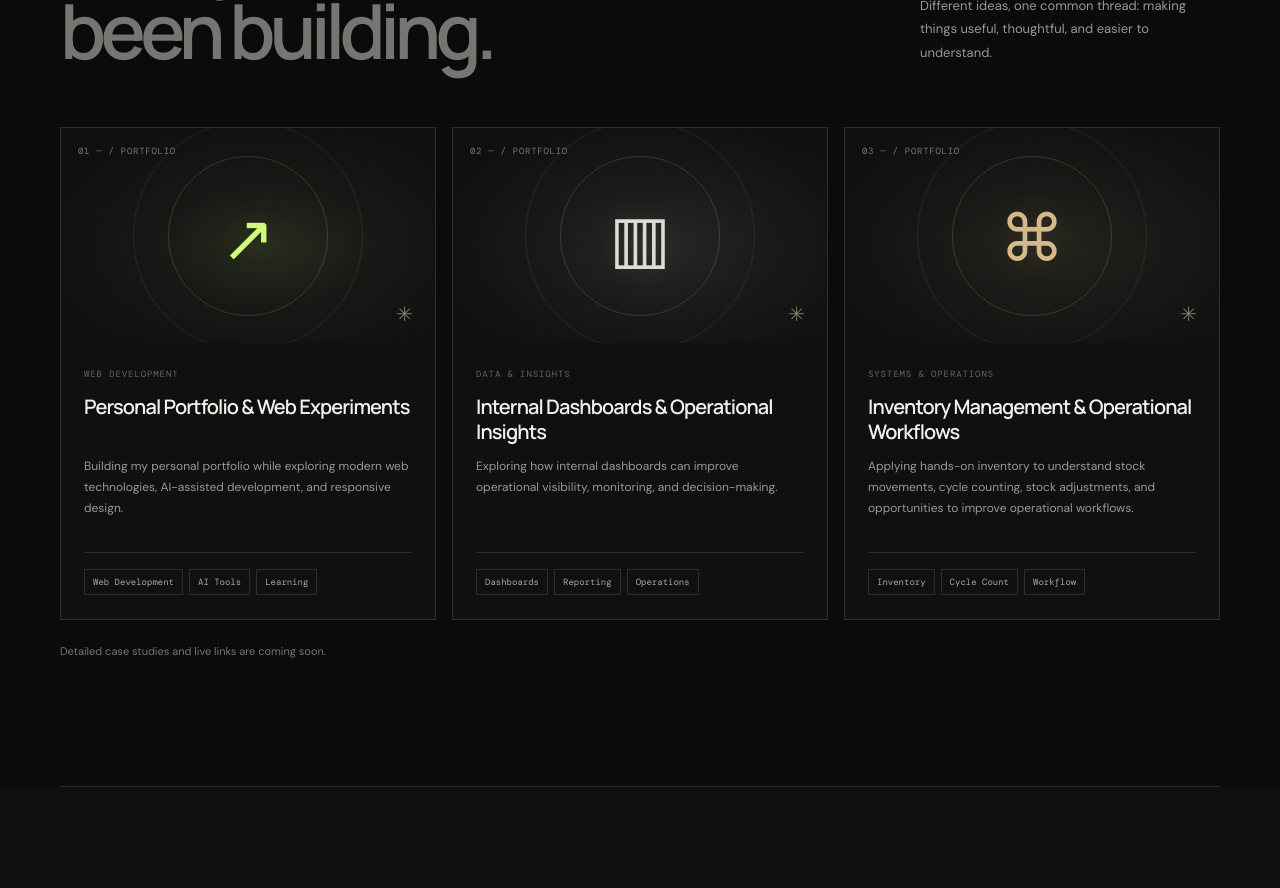
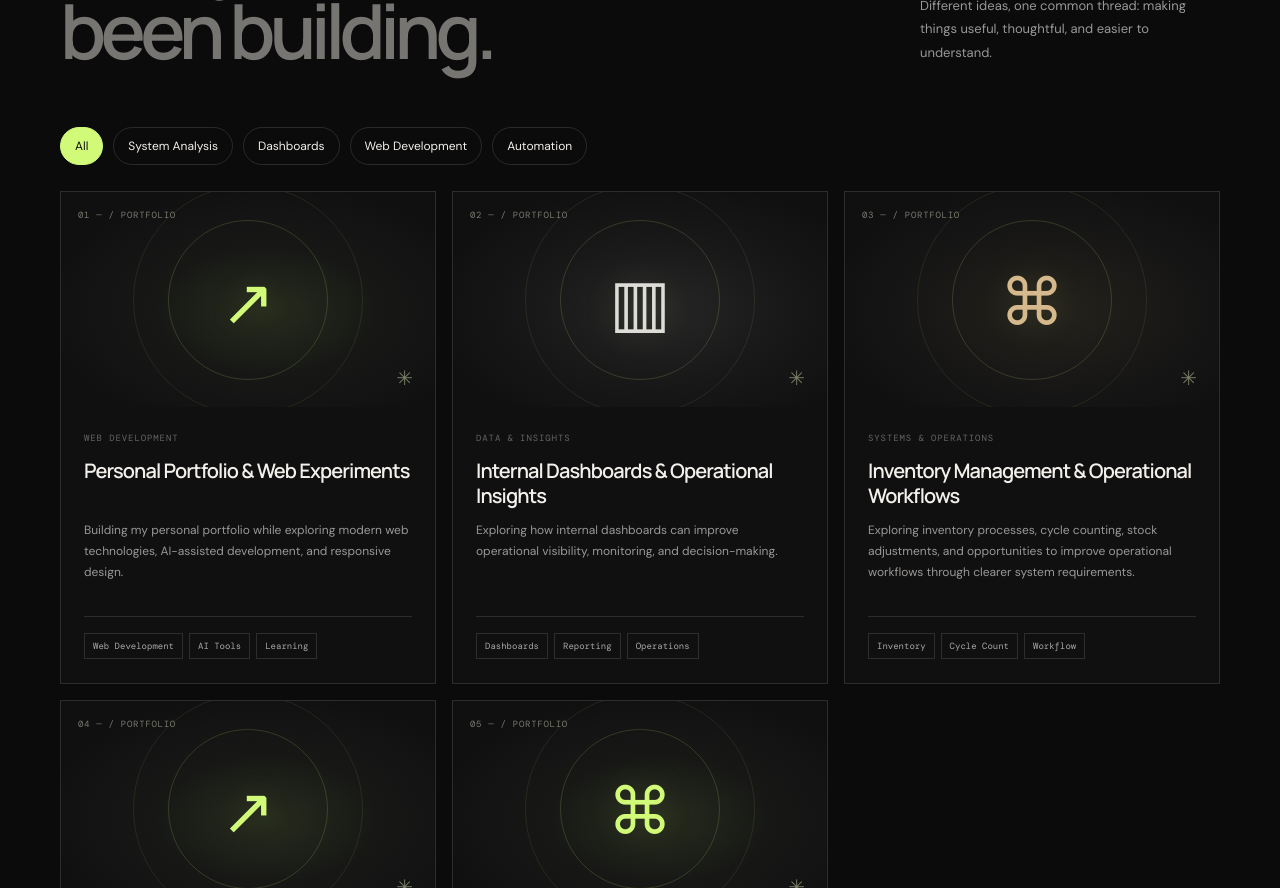
Before and after one commit to maurishasaragih/maurisha-portfolio, a Next.js app: page / in a window 1280 px wide. Shown: the part 3300-4188 px from the top of the page. Built offline with nearby package versions, Linux system fonts and the light colour scheme.

Commit message:
Update page.tsx

```diff
--- a/app/page.tsx
+++ b/app/page.tsx
@@ -51,9 +51,54 @@ const projectItems = [
     category: "SYSTEMS & OPERATIONS",
     title: "Inventory Management & Operational Workflows",
     description:
-      "Applying hands-on inventory  to understand stock movements, cycle counting, stock adjustments, and opportunities to improve operational workflows.",
+      "Exploring inventory processes, cycle counting, stock adjustments, and opportunities to improve operational workflows through clearer system requirements.",
     tags: ["Inventory", "Cycle Count", "Workflow"],
     symbol: "⌘",
+  },
+  {
+    number: "04",
+    category: "PERSONAL PRODUCT · IN PROGRESS",
+    title: "Personal Finance Dashboard",
+    description:
+      "A personal project concept for tracking income, expenses, monthly budgets, and cash flow in one clear dashboard.",
+    tags: ["Dashboard", "Finance", "Automation"],
+    symbol: "↗",
+  },
+  {
+    number: "05",
+    category: "PROCESS DESIGN · CONCEPT",
+    title: "Warehouse Operations Case Study",
+    description:
+      "A portfolio case-study concept mapping inbound, outbound, inventory monitoring, and cycle-count workflows using sample data.",
+    tags: ["System Analysis", "Warehouse", "Process Flow"],
+    symbol: "⌘",
+  },
+];
+
+const projectFilters = ["All", "System Analysis", "Dashboards", "Web Development", "Automation"];
+
+const caseStudies = [
+  {
+    id: "warehouse",
+    number: "01",
+    type: "PROCESS ANALYSIS · CONCEPT CASE STUDY",
+    title: "Making warehouse workflows easier to monitor",
+    status: "Concept case study — illustrative, not a claim of a completed client deliverable.",
+    problem: "Warehouse workflows can involve several connected steps. When status visibility is fragmented, it can be harder to identify where an order or inventory task needs attention.",
+    approach: "Map the process from start to finish, identify key status changes and handoffs, document validation points, and define the operational information a monitoring view should surface.",
+    solution: "A proposed workflow map and dashboard concept covering inbound, outbound, cycle count, stock adjustment, and exception monitoring using dummy data.",
+    skills: ["Requirements analysis", "Process mapping", "Functional thinking", "Dashboard design"],
+  },
+  {
+    id: "finance",
+    number: "02",
+    type: "PERSONAL PROJECT · IN PROGRESS",
+    title: "A clearer view of personal cash flow",
+    status: "Personal project concept — features may change during development.",
+    problem: "Recording transactions alone does not always make it easy to understand spending patterns or whether monthly budgets are on track.",
+    approach: "Organize transactions, categories, accounts, and monthly budgets into a consistent data model, then define summary metrics and useful filters.",
+    solution: "A planned dashboard for income, expenses, transfers, category breakdowns, monthly budget comparison, and cash-flow trends.",
+    skills: ["Data modeling", "Dashboard design", "Business logic", "Automation"],
   },
 ];
 
@@ -99,7 +144,7 @@ const socialLinks = [
     ? [
         {
           label: "Email",
-          href: "https://mail.google.com/mail/?view=cm&fs=1&to=maurishasaragih@gmail.com",
+          href: `mailto:${CONTACT_EMAIL}`,
           Icon: Mail,
           external: true,
         },
@@ -109,6 +154,8 @@ const socialLinks = [
 
 export default function Home() {
   const [menuOpen, setMenuOpen] = useState(false);
+  const [projectFilter, setProjectFilter] = useState("All");
+  const [openCaseStudy, setOpenCaseStudy] = useState<string | null>(null);
 
   return (
     <main>
@@ -221,7 +268,7 @@ export default function Home() {
         </div>
       </section>
 
-      <section className="content-section -section" id="experience">
+      <section className="content-section experience-section" id="experience">
         <div className="section-wrap">
           <div className="section-heading">
             <span className="section-number">02 / EXPERIENCE</span>
@@ -320,8 +367,30 @@ export default function Home() {
             and easier to understand.
           </p>
         </div>
+        <div className="portfolio-filters" aria-label="Filter projects">
+          {projectFilters.map((filter) => (
+            <button
+              key={filter}
+              type="button"
+              className={projectFilter === filter ? "filter-chip active" : "filter-chip"}
+              aria-pressed={projectFilter === filter}
+              onClick={() => setProjectFilter(filter)}
+            >
+              {filter}
+            </button>
+          ))}
+        </div>
         <div className="project-grid">
-          {projectItems.map((project) => (
+          {projectItems
+            .filter((project) => {
+              if (projectFilter === "All") return true;
+              if (projectFilter === "System Analysis") return project.tags.some((tag) => ["System Analysis", "Inventory", "Cycle Count", "Workflow", "Process Flow"].includes(tag));
+              if (projectFilter === "Dashboards") return project.tags.some((tag) => ["Dashboards", "Dashboard", "Reporting"].includes(tag));
+              if (projectFilter === "Web Development") return project.tags.includes("Web Development");
+              if (projectFilter === "Automation") return project.tags.includes("Automation");
+              return true;
+            })
+            .map((project) => (
             <article className="project-card" key={project.number}>
               <div className="project-visual">
                 <span className="project-visual-index">
@@ -345,8 +414,50 @@ export default function Home() {
             </article>
           ))}
         </div>
+        <div className="case-studies-block">
+          <div className="case-studies-heading">
+            <span className="card-overline">GO BEYOND THE PROJECT CARD</span>
+            <h3>Case studies</h3>
+            <p>See how I approach a problem, structure the analysis, and shape a possible solution.</p>
+          </div>
+          <div className="case-study-list">
+            {caseStudies.map((study) => {
+              const isOpen = openCaseStudy === study.id;
+              return (
+                <article className={`case-study-card ${isOpen ? "case-study-open" : ""}`} key={study.id}>
+                  <button
+                    className="case-study-toggle"
+                    type="button"
+                    aria-expanded={isOpen}
+                    onClick={() => setOpenCaseStudy(isOpen ? null : study.id)}
+                  >
+                    <span className="case-study-number">{study.number}</span>
+                    <span className="case-study-title-wrap">
+                      <span className="card-overline">{study.type}</span>
+                      <strong>{study.title}</strong>
+                    </span>
+                    <span className="case-study-plus">{isOpen ? "−" : "+"}</span>
+                  </button>
+                  {isOpen && (
+                    <div className="case-study-detail">
+                      <p className="case-study-status">{study.status}</p>
+                      <div className="case-study-columns">
+                        <div><span>01 / PROBLEM</span><p>{study.problem}</p></div>
+                        <div><span>02 / APPROACH</span><p>{study.approach}</p></div>
+                        <div><span>03 / PROPOSED SOLUTION</span><p>{study.solution}</p></div>
+                      </div>
+                      <div className="tag-row">
+                        {study.skills.map((skill) => <span key={skill}>{skill}</span>)}
+                      </div>
+                    </div>
+                  )}
+                </article>
+              );
+            })}
+          </div>
+        </div>
         <p className="section-footnote">
-          Detailed case studies and live links are coming soon.
+          Personal concepts and illustrative case studies are clearly labelled. Add live demos when each project is ready to share.
         </p>
       </section>
 
@@ -465,6 +576,31 @@ export default function Home() {
         </a>
         <span className="footer-year">© {new Date().getFullYear()}</span>
       </footer>
+
+      <style jsx global>{`
+        .portfolio-filters { display:flex; flex-wrap:wrap; gap:10px; margin: 0 0 26px; }
+        .filter-chip { border:1px solid var(--line, rgba(255,255,255,.18)); background:transparent; color:inherit; padding:10px 14px; border-radius:999px; font:inherit; font-size:12px; cursor:pointer; transition:background .2s ease, color .2s ease, border-color .2s ease; }
+        .filter-chip:hover, .filter-chip.active { background:var(--accent, #d2fa79); color:#111; border-color:var(--accent, #d2fa79); }
+        .case-studies-block { margin-top:76px; display:grid; grid-template-columns:minmax(220px,.7fr) minmax(0,1.3fr); gap:40px; align-items:start; }
+        .case-studies-heading h3 { font-size:clamp(30px,4vw,44px); letter-spacing:-1.8px; margin:14px 0; }
+        .case-studies-heading p { color:var(--muted, #9a9896); font-size:14px; line-height:1.8; max-width:320px; }
+        .case-study-list { border-top:1px solid var(--line, rgba(255,255,255,.15)); }
+        .case-study-card { border-bottom:1px solid var(--line, rgba(255,255,255,.15)); }
+        .case-study-toggle { display:grid; grid-template-columns:42px 1fr 28px; gap:15px; align-items:center; width:100%; padding:22px 0; text-align:left; color:inherit; background:none; border:0; cursor:pointer; }
+        .case-study-number { color:var(--accent, #d2fa79); font:12px monospace; }
+        .case-study-title-wrap { display:flex; flex-direction:column; gap:8px; }
+        .case-study-title-wrap strong { font-size:clamp(16px,2vw,21px); font-weight:500; line-height:1.35; }
+        .case-study-plus { font-size:24px; text-align:right; color:var(--accent, #d2fa79); }
+        .case-study-detail { padding:0 0 25px 57px; animation:caseStudyIn .2s ease-out; }
+        .case-study-status { color:var(--accent, #d2fa79); font-size:12px; line-height:1.6; margin:0 0 20px; }
+        .case-study-columns { display:grid; grid-template-columns:1fr; gap:18px; }
+        .case-study-columns span { color:var(--muted, #9a9896); font:10px monospace; letter-spacing:1px; }
+        .case-study-columns p { color:var(--muted, #b7b4b0); font-size:13px; line-height:1.8; margin:8px 0 0; }
+        .case-study-detail .tag-row { margin-top:20px; }
+        @keyframes caseStudyIn { from { opacity:0; transform:translateY(-4px); } to { opacity:1; transform:translateY(0); } }
+        @media (max-width:760px) { .case-studies-block { grid-template-columns:1fr; gap:22px; margin-top:55px; } .case-studies-heading p { max-width:520px; } .case-study-detail { padding-left:0; } .case-study-toggle { grid-template-columns:30px 1fr 24px; gap:10px; } }
+        @media (prefers-reduced-motion: reduce) { .case-study-detail { animation:none; } .filter-chip { transition:none; } }
+      `}</style>
     </main>
   );
 }
```
